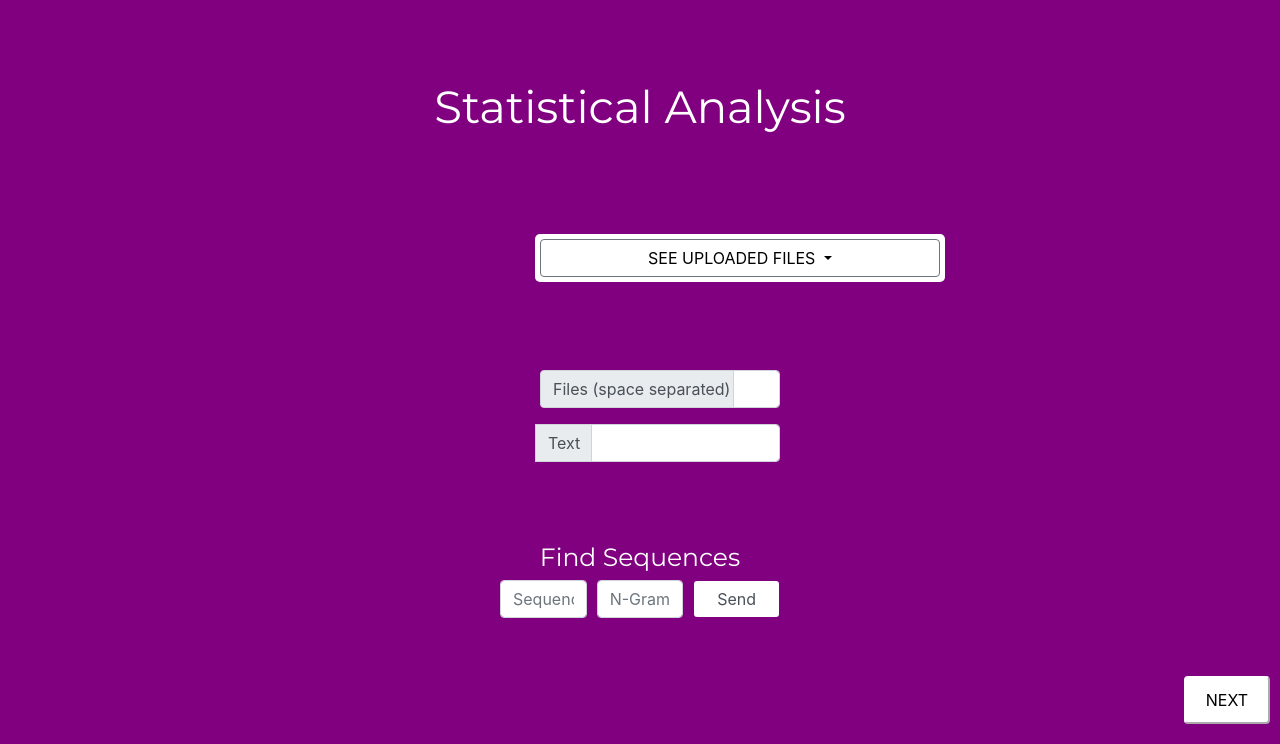
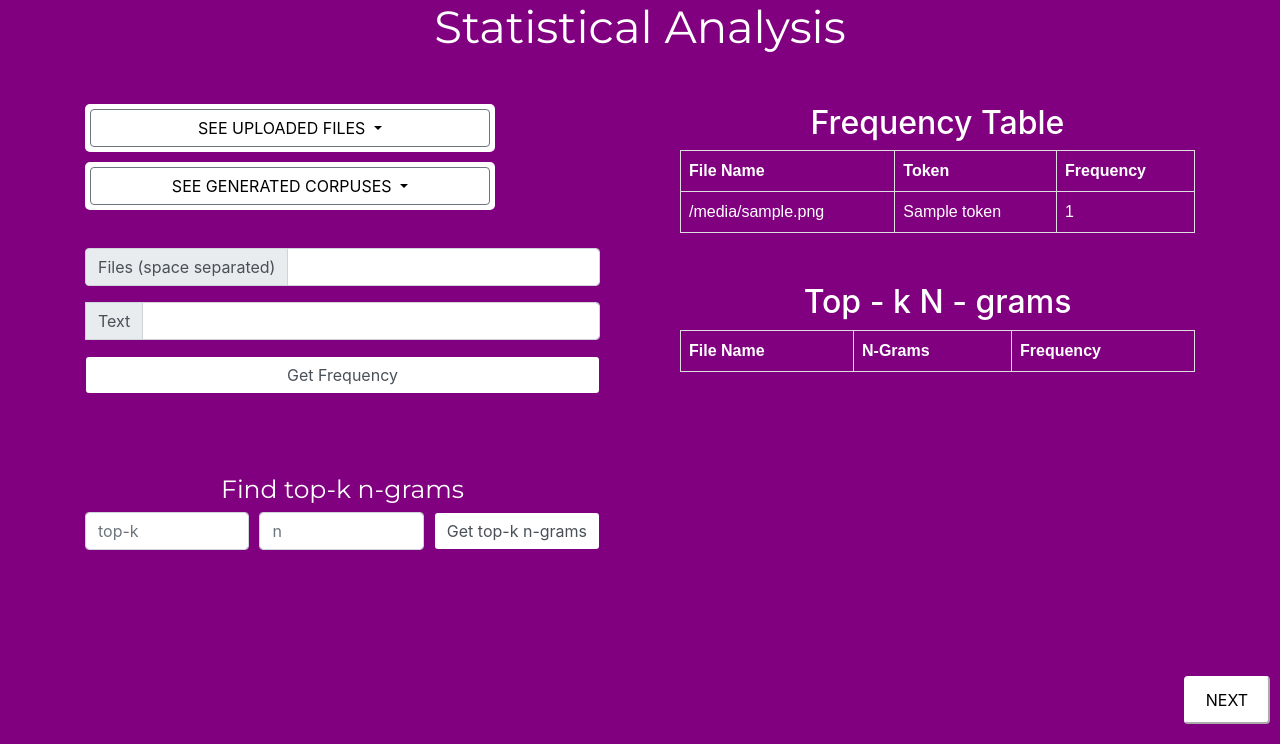
Before and after one commit to samacker77/NLP-Analysis-App, a Flask app: template app/templates/functionality4.html in a window 1280 px wide. Shown: the part 56-800 px from the top of the page. Run offline with Flask 2, Linux system fonts and the light colour scheme; the template is opened without the code that fills it: most values are stand-ins (such as "Sample title", 1, 10 or a date in 2020); lists and menus that the app fills with data are empty; some libraries are stand-ins or nearby versions.

Commit message:
complete till page 4

```diff
--- a/app/main.py
+++ b/app/main.py
@@ -4,6 +4,11 @@ import os
 import shutil
 import textract
 import datetime
+import nltk
+from collections import Counter
+import jinja2
+env = jinja2.Environment()
+
 
 UPLOAD_FOLDER = 'app/uploads/'
 DOWLOAD_FOLDER= 'app/downloads/'
@@ -15,21 +20,44 @@ app.config['DOWNLOAD_FOLDER'] = DOWLOAD_FOLDER
 app.secret_key = "jhkafshjkfhfsd"
 CORPUS_FOLDER = 'app/corpuses'
 
-try:
+
+def get_uploaded_files():
+    global UPLOAD_FOLDER
     uploaded_files = os.listdir(UPLOAD_FOLDER)
-except:
-    uploaded_files = ['No uploaded files']
+    if not uploaded_files:
+        uploaded_files = ['No uploaded files']
+    return uploaded_files
+
+def get_corpuses():
+    global CORPUS_FOLDER
+    uploaded_files = os.listdir(CORPUS_FOLDER)
+    all_corpuses = [corpus for corpus in uploaded_files if corpus.endswith(".txt")]
+    if not all_corpuses:
+        all_corpuses = ['No corpus found']
+    return all_corpuses
+
+
+
 
 def find_relevant_files(filenames):
     all_files = filenames.split()
-    global uploaded_files
+    uploaded_files = get_uploaded_files()
     relevant_files = list(set(uploaded_files).intersection(set(all_files)))
     return relevant_files
+
+def find_relevant_corpuses(filenames):
+    all_files = filenames.split()
+    global CORPUS_FOLDER
+    all_corpuses = os.listdir(CORPUS_FOLDER)
+    all_corpuses = [corpus for corpus in all_corpuses if corpus.endswith(".txt")]
+    relevant_corpuses = list(set(all_corpuses).intersection(set(all_files)))
+    return relevant_corpuses
 
 import time
 @app.route('/',methods=['POST','GET'])
 def home():
-    global uploaded_files
+    uploaded_files = get_uploaded_files()
+
     if len(uploaded_files)==0:
         uploaded_files=['No uploaded files']
     if request.method == 'POST' and request.form.get('upload'):
@@ -41,7 +69,7 @@ def home():
         if file and allowed_file(filename):
             file.save(os.path.join(app.config['UPLOAD_FOLDER'], filename))
             flash("File Uploaded")
-            uploaded_files = os.listdir(UPLOAD_FOLDER)
+            uploaded_files = get_uploaded_files()
         else:
             flash("File cannot be uploaded")
     if request.method == 'POST' and request.form.get('download'):
@@ -60,7 +88,7 @@ def home():
 @app.route('/<page>',methods=['POST','GET'])
 def gotoNextPage(page):
     print(page)
-    global uploaded_files
+    uploaded_files = get_uploaded_files()
     if page == 'functionality2':
         corpus_generation_status = ""
         if request.method == 'POST' and request.form.get('generateCorpus'):
@@ -89,28 +117,241 @@ def gotoNextPage(page):
                 return send_file(path, as_attachment=True)
             else:
                 flash("No corpuses found")
-        return render_template('functionality2.html',uploaded_files=uploaded_files,corpus_generation_status=corpus_generation_status)
+        uploaded_files = get_uploaded_files()
+        return render_template('functionality2.html',uploaded_files=uploaded_files,
+                               corpus_generation_status=corpus_generation_status)
     elif page == 'functionality3':
+        replace_status = ""
+        deletion_status = ""
+        appened_status = ""
+        generated_corpuses = get_corpuses()
+
         if request.method == 'POST' and request.form.get('replace'):
             file = request.form['getFileNames']
+            if not file:
+                replace_status = "Please input filename to manipulate"
+                return render_template('functionality3.html', uploaded_files=uploaded_files,
+                                       generated_corpuses=generated_corpuses, replace_status=replace_status,
+                                       deletion_status=deletion_status, appened_status=appened_status)
             relevant_files = find_relevant_files(file)
+            relevant_corpuses = find_relevant_corpuses(file)
+            if not relevant_files and not relevant_corpuses:
+                flash("Error! No such file exist")
             replace=request.form['text']
             replaced_by=request.form['replace_text']
+            if not replace or not replaced_by:
+                replace_status = "No such file exists"
+                return render_template('functionality3.html', uploaded_files=uploaded_files,
+                                       generated_corpuses=generated_corpuses, replace_status=replace_status,
+                                       deletion_status=deletion_status, appened_status=appened_status)
             for f in relevant_files:
                 text = str(textract.process(os.path.join('app/uploads', f)))
                 final_text=text.replace(replace,replaced_by)
-                fin = open(f, "wt")
-                fin.write(final_text)
-                fin.close()
+                with open(os.path.join("app/uploads",f.split(".")[0]+'.txt'),'w') as fin:
+                    fin.write(final_text)
+                    fin.close()
+            for f in relevant_corpuses:
+                text = str(textract.process(os.path.join('app/corpuses', f)))
+                final_text=text.replace(replace,replaced_by)
+                with open(os.path.join("app/corpuses",f.split(".")[0]+'.txt'),'w') as fin:
+                    fin.write(final_text)
+                    fin.close()
+            replace_status = "Text replaced successfully"
+            uploaded_files = get_uploaded_files()
+            generated_corpuses = get_corpuses()
+
+
         elif request.method == 'POST' and request.form.get('delete'):
             file = request.form['getFileNames']
+            if not file:
+                deletion_status = "Please input filename to manipulate"
+                return render_template('functionality3.html', uploaded_files=uploaded_files,
+                                       generated_corpuses=generated_corpuses, replace_status=replace_status,
+                                       deletion_status=deletion_status, appened_status=appened_status)
+
+            delete_this = request.form['text']
+            if not delete_this:
+                deletion_status = "Please input text to delete."
+                return render_template('functionality3.html', uploaded_files=uploaded_files,
+                                       generated_corpuses=generated_corpuses, replace_status=replace_status,
+                                       deletion_status=deletion_status, appened_status=appened_status)
             relevant_files = find_relevant_files(file)
-            text=request.form['text']
+            relevant_corpuses = find_relevant_corpuses(file)
+            if not relevant_files and not relevant_corpuses:
+                deletion_status = "No such file exists"
+                return render_template('functionality3.html', uploaded_files=uploaded_files,
+                                       generated_corpuses=generated_corpuses, replace_status=replace_status,
+                                       deletion_status=deletion_status, appened_status=appened_status)
+            for f in relevant_files:
+                text = str(textract.process(os.path.join('app/uploads', f)))
+                final_text=text.replace(delete_this,"")
+                with open(os.path.join("app/uploads",f.split(".")[0]+'.txt'),'w') as fin:
+                    fin.write(final_text)
+                    fin.close()
+            for f in relevant_corpuses:
+                text = str(textract.process(os.path.join('app/corpuses', f)))
+                final_text=text.replace(delete_this,"")
+                with open(os.path.join("app/corpuses",f.split(".")[0]+'.txt'),'w') as fin:
+                    fin.write(final_text)
+                    fin.close()
+            deletion_status = "Text deleted successfully"
+            uploaded_files = get_uploaded_files()
+            generated_corpuses = get_corpuses()
+
         elif request.method == 'POST' and request.form.get('append'):
             file = request.form['getFileNames']
+            if not file:
+                appened_status = "Please input filename to manipulate"
+                return render_template('functionality3.html', uploaded_files=uploaded_files,
+                                       generated_corpuses=generated_corpuses, replace_status=replace_status,
+                                       deletion_status=deletion_status, appened_status=appened_status)
+            append_this = request.form['text']
+            if not append_this:
+                appened_status = "Please input text to append"
+                return render_template('functionality3.html', uploaded_files=uploaded_files,
+                                       generated_corpuses=generated_corpuses, replace_status=replace_status,
+                                       deletion_status=deletion_status, appened_status=appened_status)
             relevant_files = find_relevant_files(file)
-            text=request.form['text']
-        return render_template('functionality3.html', uploaded_files=uploaded_files)
+            relevant_corpuses = find_relevant_corpuses(file)
+            if not relevant_files and not relevant_corpuses:
+                appened_status = "No such file exists"
+                return render_template('functionality3.html', uploaded_files=uploaded_files,
+                                       generated_corpuses=generated_corpuses, replace_status=replace_status,
+                                       deletion_status=deletion_status, appened_status=appened_status)
+            for f in relevant_files:
+                text = str(textract.process(os.path.join('app/uploads', f)))
+                final_text = text+" "+append_this
+                with open(os.path.join("app/uploads", f.split(".")[0] + '.txt'), 'w') as fin:
+                    fin.write(final_text)
+                    fin.close()
+            for f in relevant_corpuses:
+                text = str(textract.process(os.path.join('app/corpuses', f)))
+                final_text = text+" "+append_this
+                with open(os.path.join("app/corpuses", f.split(".")[0] + '.txt'), 'w') as fin:
+                    fin.write(final_text)
+                    fin.close()
+            appened_status = "Text appended successfully"
+            uploaded_files = get_uploaded_files()
+            generated_corpuses = get_corpuses()
+        return render_template('functionality3.html', uploaded_files=uploaded_files,
+                               generated_corpuses=generated_corpuses,replace_status=replace_status,
+                               deletion_status=deletion_status,appened_status=appened_status)
+
+
+    elif page == 'functionality4':
+        uploaded_files = get_uploaded_files()
+        generated_corpuses = get_corpuses()
+        status = ''
+        frequency = []
+        if request.method == 'POST' and request.form.get('frequency'):
+            files = request.form['files']
+            if not files:
+                status = "Please input file name"
+                return render_template('functionality4.html', uploaded_files=uploaded_files,
+                                       generated_corpuses=generated_corpuses, status=status, frequency=frequency)
+            relevant_files = find_relevant_files(files)
+            relevant_corpuses = find_relevant_corpuses(files)
+            if not relevant_files and not relevant_corpuses:
+                status = "No such file exists"
+                return render_template('functionality4.html', uploaded_files=uploaded_files,
+                                       generated_corpuses=generated_corpuses, status=status, frequency=frequency)
+            text_to_operate = request.form.get('text')
+            if not text_to_operate:
+                return render_template('functionality4.html',uploaded_files=uploaded_files,
+                                       generated_corpuses=generated_corpuses,status="Please input text", frequency=frequency)
+
+            frequency = []
+            for f in relevant_files:
+                text = str(textract.process(os.path.join('app/uploads', f)))
+                frequency.append({"file":f,'token':text_to_operate,'count':text.count(text_to_operate)})
+            for f in relevant_corpuses:
+                text = str(textract.process(os.path.join('app/corpuses', f)))
+                frequency.append({"file":f,'token':text_to_operate,'count':text.count(text_to_operate)})
+            print(frequency)
+            return render_template('functionality4.html', uploaded_files=get_uploaded_files(),
+                                       generated_corpuses=get_corpuses(), frequency=frequency,status=status,zip=zip)
+
+        elif request.method == 'POST' and request.form.get('getTop'):
+            uploaded_files = get_uploaded_files()
+            generated_corpuses = get_corpuses()
+            data = []
+            files = request.form['files']
+            if not files:
+                status = "Please input file name"
+                return render_template('functionality4.html', uploaded_files=uploaded_files,
+                                       generated_corpuses=generated_corpuses, status=status, data=data,zip=zip)
+            relevant_files = find_relevant_files(files)
+            relevant_corpuses = find_relevant_corpuses(files)
+            if not relevant_files and not relevant_corpuses:
+                status = "No such file exists"
+                return render_template('functionality4.html', uploaded_files=uploaded_files,
+                                       generated_corpuses=generated_corpuses, status=status, data=data,zip=zip)
+            top_k = request.form.get('top-k')
+            if not top_k:
+                status = "Please input top-k parameter"
+                return render_template('functionality4.html', uploaded_files=uploaded_files,
+                                       generated_corpuses=generated_corpuses, status=status, data=data,zip=zip)
+            n_gram = request.form.get('n-value')
+            if not n_gram:
+                status = "Please input n-gram parameter"
+                return render_template('functionality4.html', uploaded_files=uploaded_files,
+                                       generated_corpuses=generated_corpuses, status=status, data=data,zip=zip)
+
+            n_gram = int(n_gram)
+            top_k = int(top_k)
+            for f in relevant_files:
+                text = str(textract.process(os.path.join('app/uploads',f)))
+                text = text.replace("\n"," ")
+                text = text.replace("\\"," ")
+
+                nGrams = list(nltk.ngrams(text.split(),n_gram))
+                nGram_list = [" ".join(i) for i in nGrams]
+                freq_dict = dict(Counter(nGram_list))
+                sorted_dict = {k: v for k, v in sorted(freq_dict.items(), key=lambda item: item[1])}
+                print(sorted_dict)
+                last_k_keys = list(sorted_dict.keys())[-top_k:]
+                last_k_values = list(sorted_dict.values())[-top_k:]
+                data.append({"file":f,"n-grams":last_k_keys,"frequency":last_k_values})
+            for f in relevant_corpuses:
+                text = str(textract.process(os.path.join('app/corpuses',f)))
+                text = text.replace("\n"," ")
+                text = text.replace("\\"," ")
+                nGrams = list(nltk.ngrams(text.split(),n_gram))
+                nGram_list = [" ".join(i) for i in nGrams]
+                freq_dict = dict(Counter(nGram_list))
+                sorted_dict = {k: v for k, v in sorted(freq_dict.items(), key=lambda item: item[1])}
+                print(sorted_dict)
+                last_k_keys = list(sorted_dict.keys())[-top_k:]
+                last_k_values = list(sorted_dict.values())[-top_k:]
+                data.append({"file":f,"n-grams":last_k_keys,"frequency":last_k_values})
+
+            return render_template('functionality4.html', uploaded_files=uploaded_files,
+                                   generated_corpuses=generated_corpuses, status="", data=data,zip=zip)
+
+
+
+
+
+
+
+
+
+
+
+
+
+
+
+
+
+
+        return render_template('functionality4.html', uploaded_files=uploaded_files,
+                               generated_corpuses=generated_corpuses)
+
+
+
+
+
     return render_template(str(page)+'.html')
 
 
--- a/app/templates/functionality2.html
+++ b/app/templates/functionality2.html
@@ -91,6 +91,8 @@
   </div>
 </div>
 
+
+
       <div class="input-group mb-3">
   <div class="custom-file">
   </div>
--- a/app/templates/functionality4.html
+++ b/app/templates/functionality4.html
@@ -10,6 +10,23 @@
 <script src="https://maxcdn.bootstrapcdn.com/bootstrap/4.0.0/js/bootstrap.min.js" integrity="sha384-JZR6Spejh4U02d8jOt6vLEHfe/JQGiRRSQQxSfFWpi1MquVdAyjUar5+76PVCmYl" crossorigin="anonymous"></script>
     <title>NLP Analysis App</title>
     <style>
+    table {
+  font-family: arial, sans-serif;
+  border-collapse: collapse;
+  width: 100%;
+  color:white;
+}
+
+td, th {
+  border: 1px solid #dddddd;
+  text-align: left;
+  padding: 8px;
+  color:white;
+}
+
+tr:nth-child(even) {
+  color:black;
+}
         body {
   background-color: purple;
 }
@@ -63,9 +80,11 @@
   </div>
 </nav>
 
+<script type="text/javascript">window.setTimeout("document.getElementById('successMessage').style.display='none';", 2000); </script>
 
+<h3 style="color:white;text-align:center" id="successMessage"> {{status}} </h3>
 <!----->
-    <h1 style="text-align:center;font-family:'Montserrat', sans-serif;color:white;font-size:45px;margin-top:80px">Statistical Analysis</h1>
+   <!-- <h1 style="text-align:center;font-family:'Montserrat', sans-serif;color:white;font-size:45px;margin-top:80px">Statistical Analysis</h1>
 <div style="margin-top:100px;margin-left:500px;margin-right:500px">
 
 <div class="dropdown" style="margin-left:35px;margin-top:0px;margin-bottom:50px">
@@ -114,5 +133,127 @@
 <button type="button" class="next" onclick="window.location.href='{{ url_for( 'gotoNextPage',page='functionality5') }}';">NEXT</button>
 </div>
 </div>
+-->
+
+
+<h1 style="text-align:center;font-family:'Montserrat', sans-serif;color:white;font-size:45px;margin-bottom:50px">Statistical Analysis</h1>
+
+<div class="container">
+  <div class="row">
+    <div class="col">
+
+<div >
+
+
+<div class="dropdown">
+  <button class="btn btn-secondary dropdown-toggle" type="button" style="width:400px" id="dropdownMenuButton" data-toggle="dropdown" aria-haspopup="true" aria-expanded="false">
+    SEE UPLOADED FILES
+  </button>
+  <div class="dropdown-menu" method="GET" aria-labelledby="dropdownMenuButton">
+    {% for each in uploaded_files %}
+        <option class="dropdown-item" value="{{each}}">{{each}}</option>
+    {% endfor %}
+  </div>
+</div>
+    <div style="margin-bottom:10px;"></div>
+
+    <div class="dropdown">
+  <button class="btn btn-secondary dropdown-toggle" type="button" style="width:400px" id="dropdownMenuButton" data-toggle="dropdown" aria-haspopup="true" aria-expanded="false">
+    SEE GENERATED CORPUSES
+  </button>
+  <div class="dropdown-menu" method="GET" aria-labelledby="dropdownMenuButton">
+      {% for each in generated_corpuses %}
+    <option class="dropdown-item" value="{{each}}">{{each}}</option>
+      {% endfor %}
+  </div>
+</div>
+
+
+  <form action="/functionality4" method="POST" enctype="multipart/form-data">
+      <div class="input-group mb-3">
+  <div class="custom-file">
+  </div>
+  <div class="input-group mb-3">
+  <div class="input-group-prepend" >
+    <span class="input-group-text" id="basic-addon3">Files (space separated)</span>
+  </div>
+  <input type="text" class="form-control" name="files" id="getFileNames" aria-describedby="basic-addon3">
+</div>
+        <div class="input-group-prepend">
+    <span class="input-group-text" id="basic-addon3">Text</span>
+  </div>
+  <input type="text" class="form-control" id="text" name="text" aria-describedby="basic-addon3">
+      </div>
+<input type="submit" class="btn form-control" name="frequency" value="Get Frequency">
+
+
+       <h4 style="text-align:center;font-family:'Montserrat', sans-serif;color:white;font-size:25px;margin-top:80px">Find top-k n-grams </h4>
+  <div class="form-row">
+    <div class="col">
+      <input type="text" class="form-control" id="sequence" placeholder="top-k" name="top-k">
+    </div>
+    <div class="col">
+      <input type="text" class="form-control" id="ngram" placeholder="n" name="n-value">
+    </div>
+      <div class="col">
+        <input type="submit" class="btn form-control" name="getTop" value="Get top-k n-grams">
+
+      </div>
+  </div>
+</form>
+
+<div id="next">
+<button type="button" class="next" onclick="window.location.href='{{ url_for( 'gotoNextPage',page='functionality5') }}';">NEXT</button>
+</div>
+</div>
+
+
+    </div>
+    <div class="col" style="margin-left:50px">
+      <h2 style="text-align:center;color:white;">Frequency Table</h2>
+        <table>
+  <tr>
+    <th>File Name</th>
+    <th>Token</th>
+    <th>Frequency</th>
+  </tr>
+          {% for each in frequency %}
+  <tr>
+    <td>{{each.get('file',None)}}</td>
+    <td>{{each.get('token',None)}}</td>
+    <td>{{each.get('count',None)}}</td>
+  </tr>
+          {%endfor%}
+</table>
+
+
+        <h2 style="text-align:center;color:white;margin-top:50px">Top - k N - grams</h2>
+        <table>
+  <tr>
+    <th>File Name</th>
+    <th>N-Grams</th>
+    <th>Frequency</th>
+  </tr>
+          {% for each in data %}
+            {%for i,j in zip(each.get('n-grams'),each.get('frequency'))%}
+
+            <tr>
+                <td>{{each.get('file')}}</td>
+                <td>{{i}}</td>
+                <td>{{j}}</td>
+
+            </tr>
+            {%endfor%}
+
+
+  </tr>
+          {%endfor%}
+</table>
+
+
+</div>
+
+    </div>
+  </div>
 </body>
 </html>
--- a/app/templates/index.html
+++ b/app/templates/index.html
@@ -133,9 +133,6 @@
 </div>
 
     </div>
-<hr>
-
-<hr>
 
 <div id="next">
 <button type="button" class="next" onclick="window.location.href='{{ url_for( 'gotoNextPage',page='functionality2') }}';">NEXT</button>
```
Also changed, not shown: app/templates/functionality3.html (+25 -0 lines).
